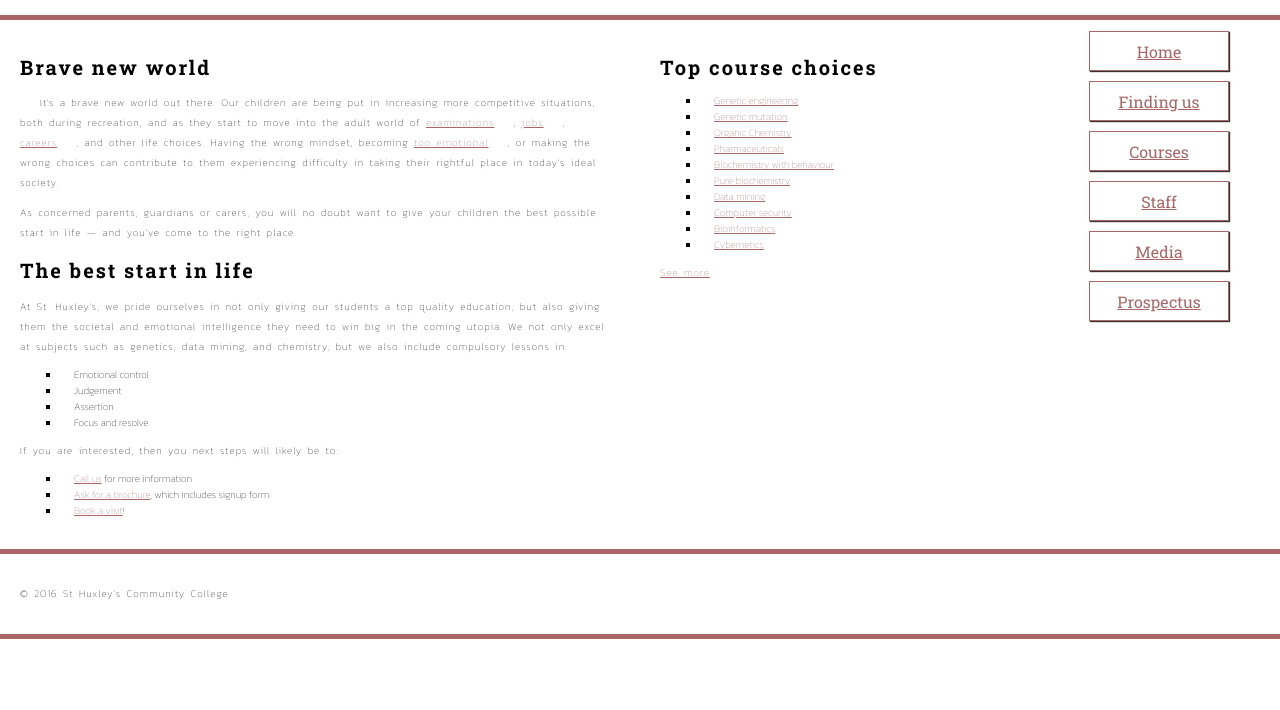
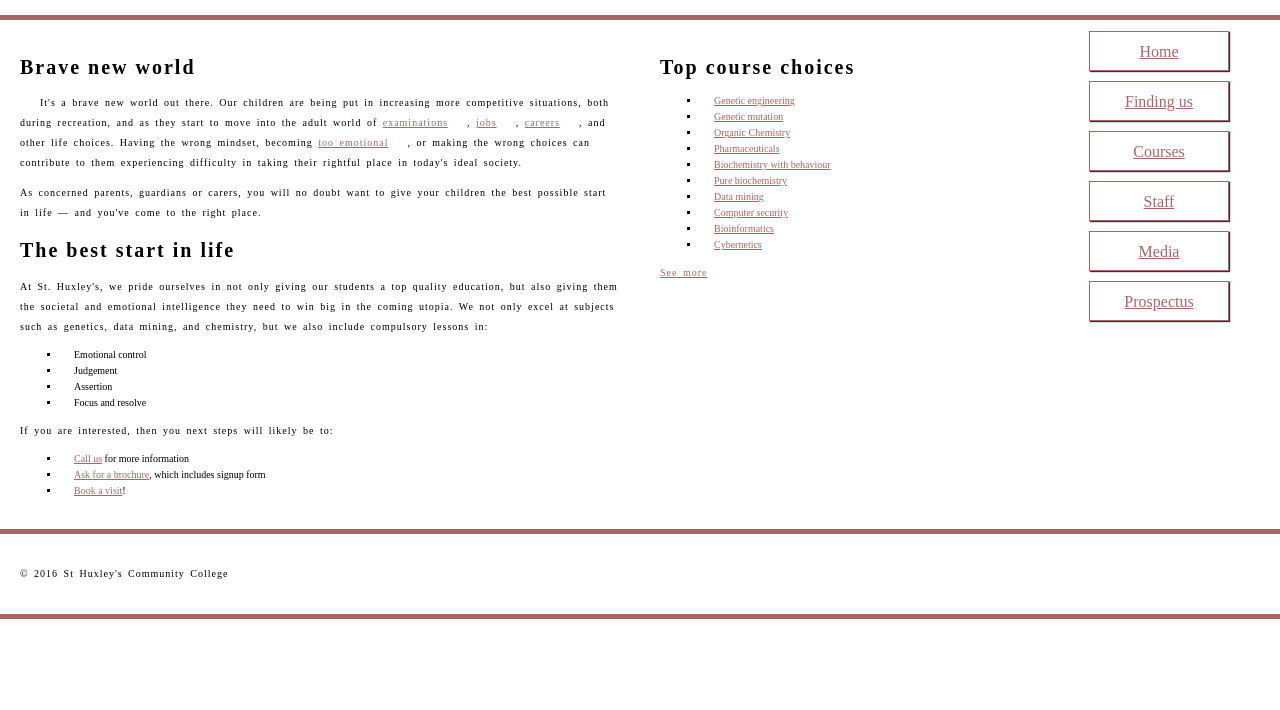
Before and after one commit to Listoniann/tcss460css, a plain HTML site: page typesetting_a_community_school_homepage/homepage.html in a window 1280 px wide. Shown: the part 90-800 px from the top of the page. Drawn offline with Linux system fonts and the light colour scheme.

Commit message:
Update style.css

```diff
--- a/typesetting_a_community_school_homepage/style.css
+++ b/typesetting_a_community_school_homepage/style.css
@@ -21,7 +21,7 @@
 }
 
 body {
-    font-family: 'Kanit', serif;
+    font-family: serif;
     margin: 0 auto;
     min-width: 1000px;
     max-width: 1400px;
@@ -63,7 +63,7 @@ header, footer {
 /* WRITE YOUR CODE BELOW HERE */
 
 h1, h2, h3, h4, h5, h6 {
-    font-family: 'Roboto Slab', serif;
+    font-family: serif;
     letter-spacing: 2px;
 
 }
@@ -163,5 +163,5 @@ nav a {
     height: 40px;
     line-height: 40px;
     box-shadow: #333333 1px 1px 1px;
-    font-family: "Roboto Slab", serif;
+    font-family: serif;
 }
```
